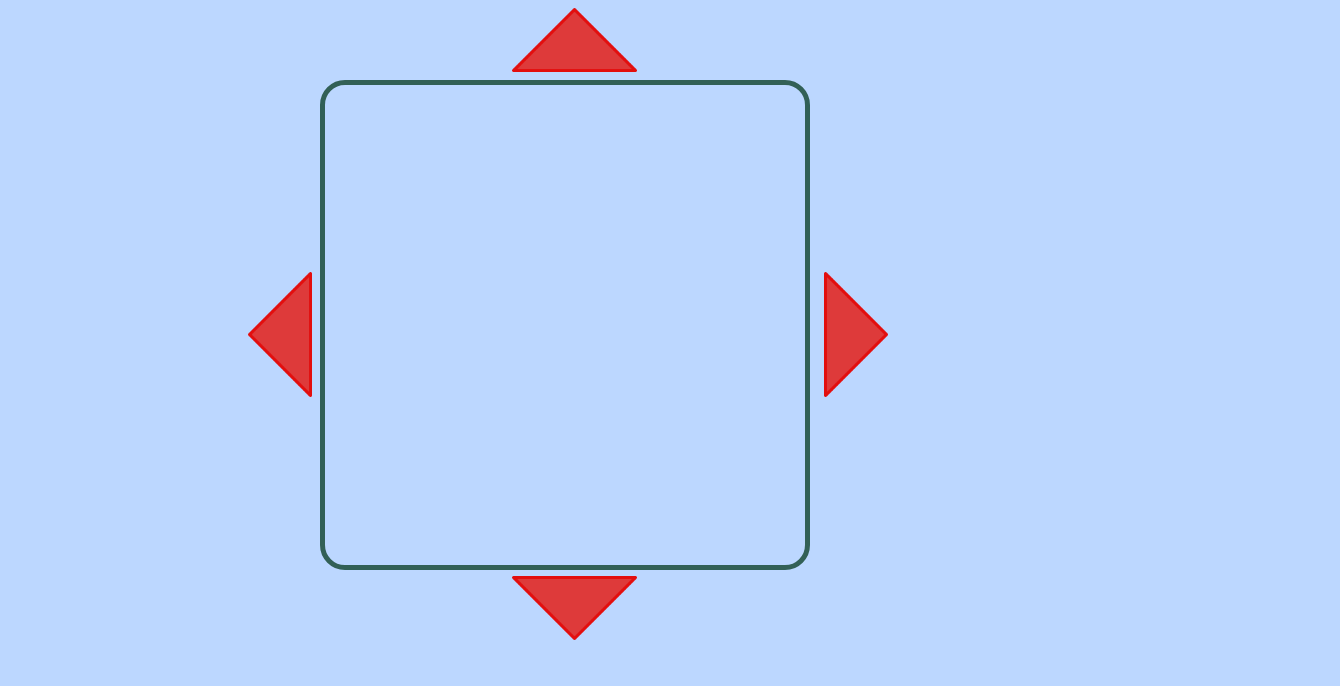
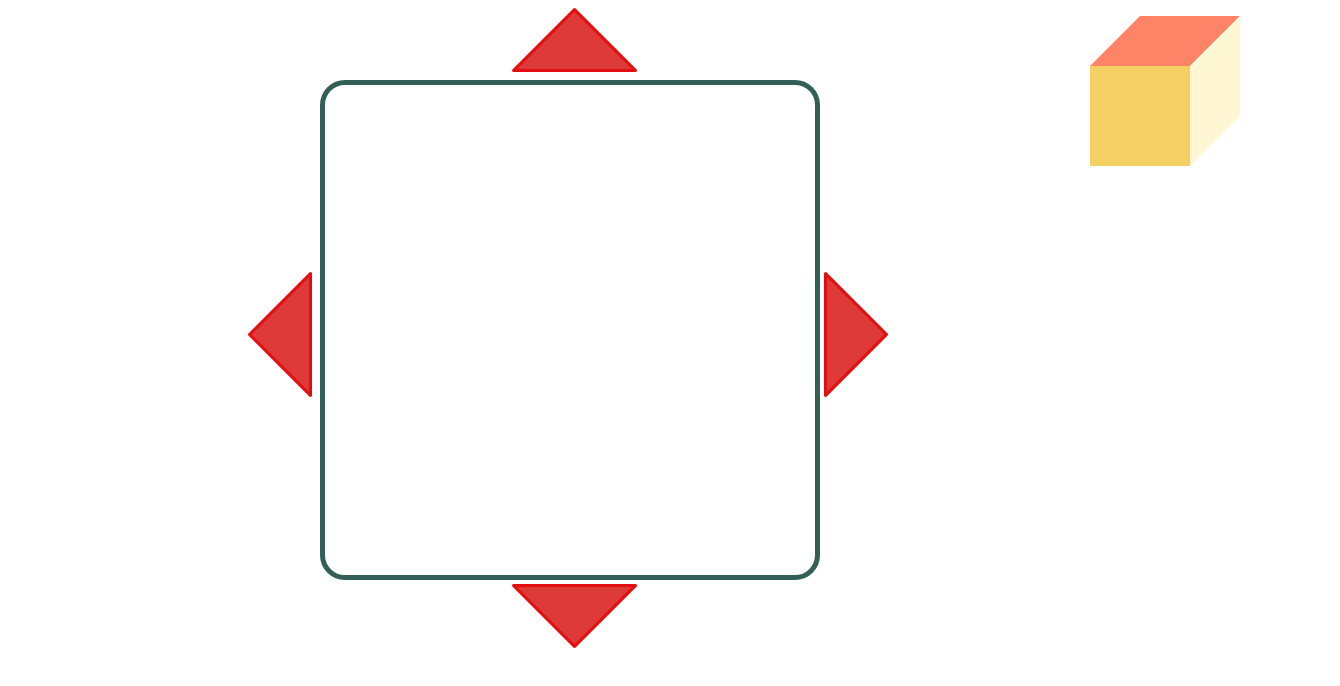
Before and after one commit to Majoo/OnlinePuzzle, a plain HTML site: page index.html in a window 1280 px wide. Shown: the whole page, 1340 px wide, since content can reach past the window. Drawn offline with Linux system fonts and the light colour scheme.

Commit message:
little cube repair, canvas properties changed

```diff
--- a/drawCube.js
+++ b/drawCube.js
@@ -1,4 +1,4 @@
-var cubeColor = ["#326056", "#2A3D4C", "#3B3C3E", "#461420","#8B6943", "#ECCD65"];
+var cubeColor = ["#F4CF64", "#E5A373", "#D7AFA5", "#4F4140","#FFF6D3", "#FF8366"];
 // parameters @front, @right, @top are numbers which cube side it is  and according to this different color will be used for drawing a cube
 function drawCube(front, right, top) {
   // get the canvas element using the DOM
@@ -7,32 +7,34 @@ function drawCube(front, right, top) {
   if (canvas.getContext) {
     // use getContext to use the canvas for drawing
     var ctx = canvas.getContext('2d');
-    var xBottom = 500;
-    var yBottom = 500;
-    var width = 250; //width and height are the same
+    var xBottom = 150;
+    var yBottom = 150;
+    var width = 100; //width and height are the same
 
     ctx.fillStyle = cubeColor[top];
     ctx.beginPath();
-    ctx.moveTo(xBottom,yBottom - width);
+    ctx.moveTo(xBottom, yBottom - width);
     ctx.lineTo(xBottom + width/2,yBottom - width*1.5);
     ctx.lineTo(xBottom - width/2,yBottom - width*1.5);
     ctx.lineTo(xBottom - width,yBottom - width);
+    ctx.lineTo(xBottom, yBottom - width);
+    ctx.closePath();
+    ctx.fill();
+    //ctx.stroke();
+
+    ctx.fillStyle = cubeColor[right];
+    ctx.beginPath();
+    ctx.moveTo(xBottom, yBottom);
+    ctx.lineTo(xBottom, yBottom - width);
+    ctx.lineTo(xBottom + width/2, yBottom - width*1.5);
+    ctx.lineTo(xBottom + width/2, yBottom - width*0.5);
     ctx.lineTo(xBottom,yBottom);
     ctx.closePath();
     ctx.fill();
-
-    ctx.fillStyle = cubeColor[right];
-    ctx.beginPath();
-    ctx.moveTo(xBottom,yBottom);
-    ctx.lineTo(xBottom,yBottom - width);
-    ctx.lineTo(xBottom + width/2,yBottom - width*1.5);
-    ctx.lineTo(xBottom + width/2,yBottom - width*0.5);
-    ctx.lineTo(xBottom,yBottom);
-    ctx.closePath();
-    ctx.fill();
+    // ctx.stroke();
 
     ctx.fillStyle = cubeColor[front];
-    ctx.fillRect(xBottom - width,yBottom - width,xBottom,yBottom);
+    ctx.fillRect(xBottom - width, yBottom - width, width, width);
 
   } else {
      alert('You need Safari or Firefox 1.5+ to see this demo.');
@@ -40,4 +42,4 @@ function drawCube(front, right, top) {
 }
 
 //which side of the cube
-drawCube(1, 2, 3);
+drawCube(0, 4, 5);
--- a/index.html
+++ b/index.html
@@ -20,7 +20,7 @@
             down: #ECCD65
       every side has it's own color
       -->
-      <canvas id="cubeCanvas"></canvas>
+      <canvas id="cubeCanvas" width="300" height="300" ></canvas>
       <script src="drawCube.js"></script>
 
     <!-- arrows for changing pictures = orientation in cube -->
@@ -31,7 +31,7 @@
 
 
   <!-- canvas for drawing different pictures on the cube-->
-  <canvas id="myCanvas"></canvas>
+  <canvas id="myCanvas" width="490" height="490"></canvas>
 
 </body>
 </html>
--- a/style.css
+++ b/style.css
@@ -1,5 +1,4 @@
 body {
-  background-color: #BCD7FF;
   margin: 2em;
   padding: 2em;
 }
@@ -25,14 +24,12 @@ body {
   position: absolute;
   height: 4em;
   left: 32em;
-  top: 36em;
+  top: 36.5em;
 }
 #myCanvas {
   position: absolute;
   left: 20em;
   top: 5em;
-  width: 30em;
-  height: 30em;
   border:5px solid #326056;
   border-radius: 25px;
 }
@@ -40,8 +37,6 @@ body {
   position: absolute;
   padding: 0em;
   margin: 0em;
-  width: 6em;
-  height: 6em;
-  left: 70em;
+  left: 65em;
   top: 1em;
 }
```
Also changed, not shown: 1 other file.
